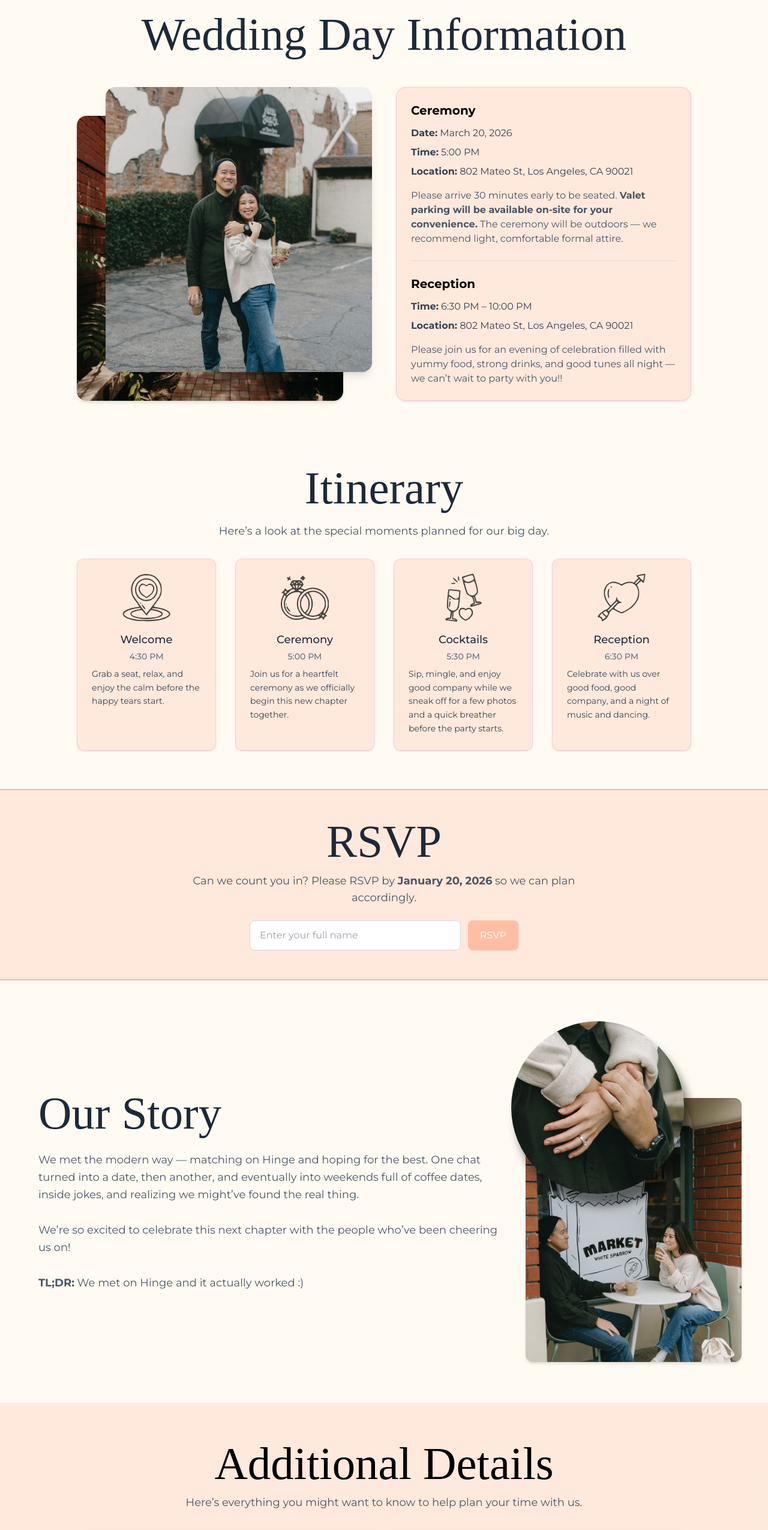
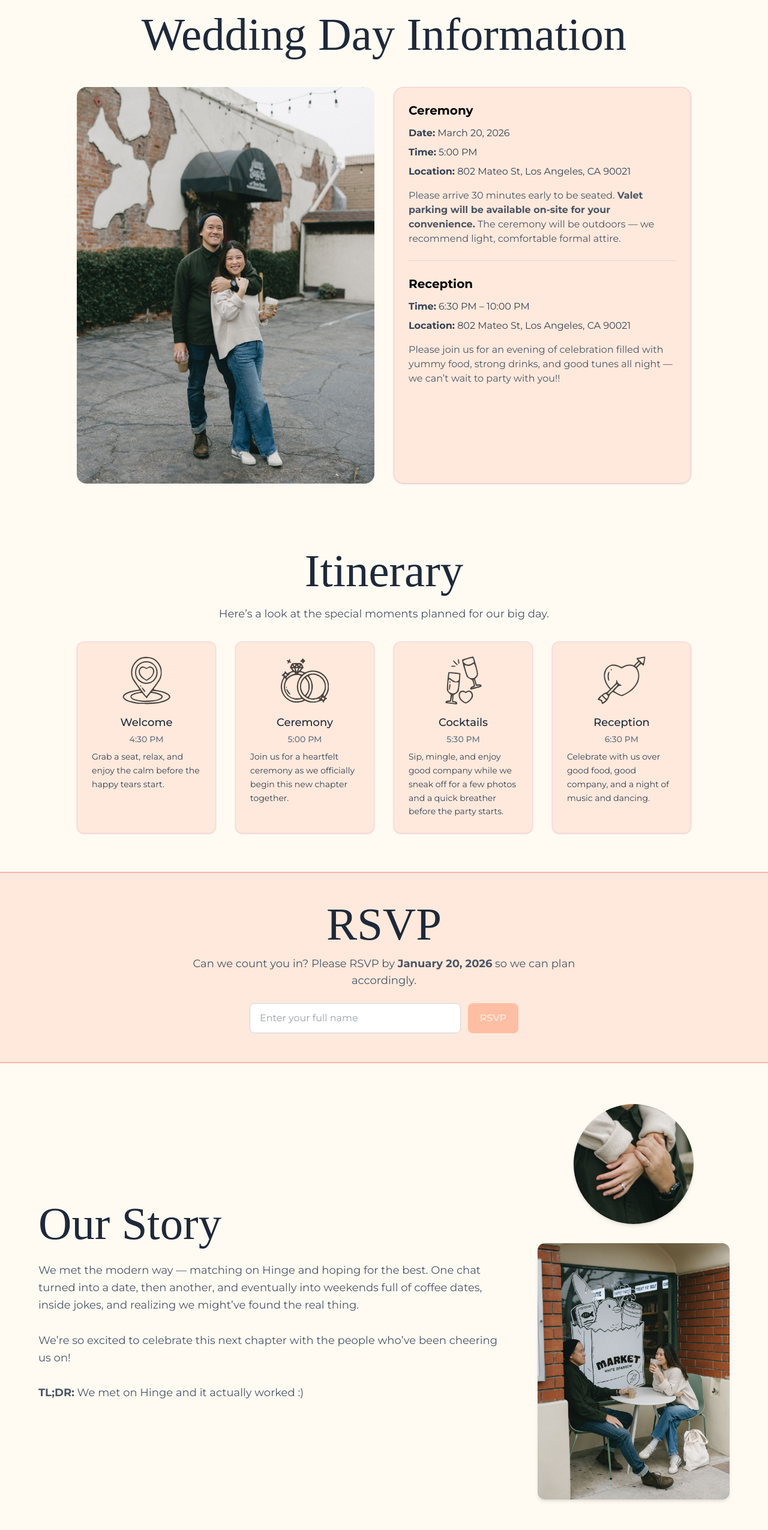
Before and after one commit to brianlpham21/mio-and-brian-wedding-rsvp, a Next.js app: page / in a window 1280 px wide. Shown: the part 860-3410 px from the top of the page at 60% size. Built offline with nearby package versions, Linux system fonts and the light colour scheme.

Commit message:
photo edits

```diff
--- a/app/components/ourStory.tsx
+++ b/app/components/ourStory.tsx
@@ -47,21 +47,22 @@ export default function OurStory({ selectedLang }: { selectedLang: { code: strin
         whileInView={{ opacity: 1, x: 0 }}
         viewport={{ once: true, amount: 0.2 }}
         transition={{ duration: 1.2, ease: 'easeOut' }}
-        className="flex-1 max-w-xs relative z-10 flex flex-col items-center"
+        className="flex-1 w-full md:max-w-xs relative z-10 flex flex-col items-center"
       >
         {/* Circle Image */}
         <motion.div
-          whileHover={{ scale: 1.02, boxShadow: '10px 20px 15px rgba(0,0,0,.7)' }}
+          // whileHover={{ scale: 1.02, boxShadow: '10px 20px 15px rgba(0,0,0,.7)' }}
+          whileHover={{ scale: 1.02 }}
           transition={{ duration: 1, ease: 'easeOut' }}
-          style={{ boxShadow: '10px 20px 15px rgba(0,0,0,0.5)' }}
-          className="w-64 h-64 md:w-72 md:h-72 rounded-full overflow-hidden relative shadow-md transition-shadow duration-300 ease-out mr-0 md:mr-30 z-1"
+          // style={{ boxShadow: '10px 20px 15px rgba(0,0,0,0.5)' }}
+          className="w-64 h-64 md:w-50 md:h-50 rounded-full overflow-hidden relative shadow-md transition-shadow duration-300 ease-out mb-8"
         >
           <Image
             src="/photoshoot-ring.png"
             alt="Mio & Brian"
             fill
             className="object-cover scale-125"
-            sizes="(max-width: 768px) 16rem, 18rem"
+            sizes="(max-width: 768px) 256px, 288px"
             priority
           />
         </motion.div>
@@ -70,16 +71,17 @@ export default function OurStory({ selectedLang }: { selectedLang: { code: strin
           initial={{ opacity: 0, y: 30 }}
           whileInView={{ opacity: 1, y: 0 }}
           viewport={{ once: true, amount: 0.2 }}
-          whileHover={{ scale: 1.02 }} // zoom on hover
+          whileHover={{ scale: 1.02 }}
           transition={{ duration: 1.2, ease: 'easeOut', delay: 0.3 }}
-          className="w-80 md:w-90 h-90 md:h-110 rounded-xl overflow-hidden shadow-md -mt-40 relative"
+          className="w-full aspect-[3/4] rounded-xl overflow-hidden shadow-md relative"
         >
           <Image
             src="/photoshoot-window-web.jpg"
             alt="Wedding detail"
             fill
-            className="object-cover scale-120"
-            style={{ objectPosition: '50% 10%' }}
+            className="object-cover"
+            // style={{ objectPosition: '50% 10%' }}
+            sizes="(max-width: 768px) 320px, 360px"
             priority
           />
         </motion.div>
--- a/app/components/weddingInfo.tsx
+++ b/app/components/weddingInfo.tsx
@@ -1,9 +1,9 @@
 'use client';
 
 import { useRef } from 'react';
+import Image from 'next/image';
 import { motion, useScroll, useTransform } from 'framer-motion';
 import { useTranslation } from '@/hooks/useTranslation';
-import WeddingInfoImages from './weddingInfoImages';
 
 export default function WeddingInfo({ selectedLang }: { selectedLang: { code: string } }) {
   const { t } = useTranslation({ locale: selectedLang.code });
@@ -41,8 +41,26 @@ export default function WeddingInfo({ selectedLang }: { selectedLang: { code: st
           {t('wedding-day-information')}
         </motion.h2>
 
-        <div className="grid grid-cols-1 md:grid-cols-2 gap-10 items-center">
-          <WeddingInfoImages />
+        <div className="grid grid-cols-1 md:grid-cols-2 gap-8 items-stretch">
+          <motion.div
+            ref={ref}
+            initial={{ opacity: 0, y: 30 }}
+            whileInView={{ opacity: 1, y: 0 }}
+            whileHover={{ scale: 1.01, boxShadow: '10px 10px 15px rgba(0,0,0,.2)' }}
+            transition={{ duration: 0.8 }}
+            viewport={{ once: true }}
+            style={{ opacity: fadeOut }}
+            className="relative w-full aspect-[3/4] rounded-2xl overflow-visible"
+          >
+            <Image
+              src="/photoshoot-main-web.jpg"
+              alt="photoshoot of Mio & Brian"
+              fill
+              className="object-cover rounded-2xl"
+              sizes="(max-width: 768px) 100vw, (max-width: 1280px) 50vw, 640px"
+              priority
+            />
+          </motion.div>
 
           <motion.div
             initial={{ opacity: 0, y: 30 }}
--- a/app/components/weddingInfoImages.tsx
+++ /dev/null
@@ -1,69 +0,0 @@
-'use client';
-
-import { useRef, useState } from 'react';
-import Image from 'next/image';
-import { motion, useScroll, useTransform } from 'framer-motion';
-
-export default function WeddingInfoImages() {
-  const ref = useRef(null);
-  const { scrollYProgress } = useScroll({
-    target: ref,
-    offset: ['start end', 'end start'],
-  });
-
-  const fadeOut = useTransform(scrollYProgress, [0.85, 1], [1, 0]);
-
-  const [topImage, setTopImage] = useState<'first' | 'second'>('second');
-
-  const bringToFront = (image: 'first' | 'second') => {
-    setTopImage(image);
-  };
-
-  return (
-    <motion.div
-      ref={ref}
-      initial={{ opacity: 0, y: 30 }}
-      whileInView={{ opacity: 1, y: 0 }}
-      transition={{ duration: 0.8 }}
-      viewport={{ once: true }}
-      style={{ opacity: fadeOut }}
-      className="relative w-full h-80 md:h-full rounded-2xl overflow-visible"
-    >
-      {/* Bottom Image */}
-      <motion.div
-        className="absolute top-12 left-0 right-12 bottom-0 rounded-2xl shadow-md cursor-pointer"
-        whileHover={{ scale: 1.03 }}
-        drag
-        dragConstraints={{ top: 0, left: 0, right: 0, bottom: 0 }}
-        dragElastic={0.2}
-        style={{ zIndex: topImage === 'first' ? 2 : 1 }}
-        onClick={() => bringToFront('first')}
-      >
-        <Image src="/venue.png" alt="Venue 1" fill className="object-cover rounded-2xl" priority />
-      </motion.div>
-
-      {/* Top Image */}
-      <motion.div
-        className="absolute top-0 left-12 right-0 bottom-12 rounded-2xl shadow-lg cursor-pointer overflow-hidden"
-        whileHover={{ scale: 1.03 }}
-        drag
-        dragConstraints={{ top: 0, left: 0, right: 0, bottom: 0 }}
-        dragElastic={0.2}
-        style={{ zIndex: topImage === 'second' ? 2 : 1 }}
-        onClick={() => bringToFront('second')}
-      >
-        <Image
-          src="/photoshoot-main-web.jpg"
-          alt="Venue 2"
-          fill
-          className="object-cover rounded-2xl"
-          style={{
-            transform: 'scale(1.1)',
-            transformOrigin: 'center center',
-          }}
-          priority
-        />
-      </motion.div>
-    </motion.div>
-  );
-}
```
